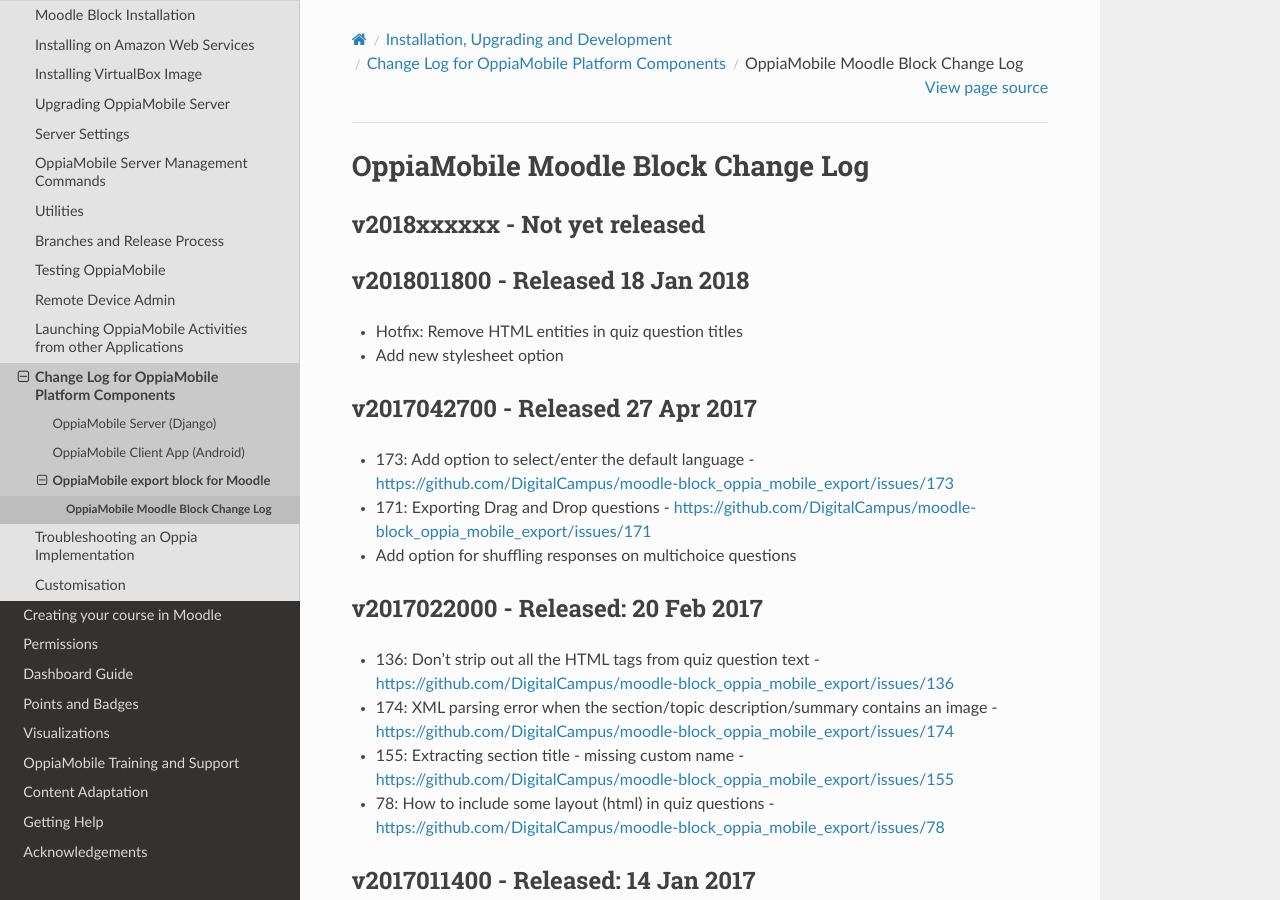
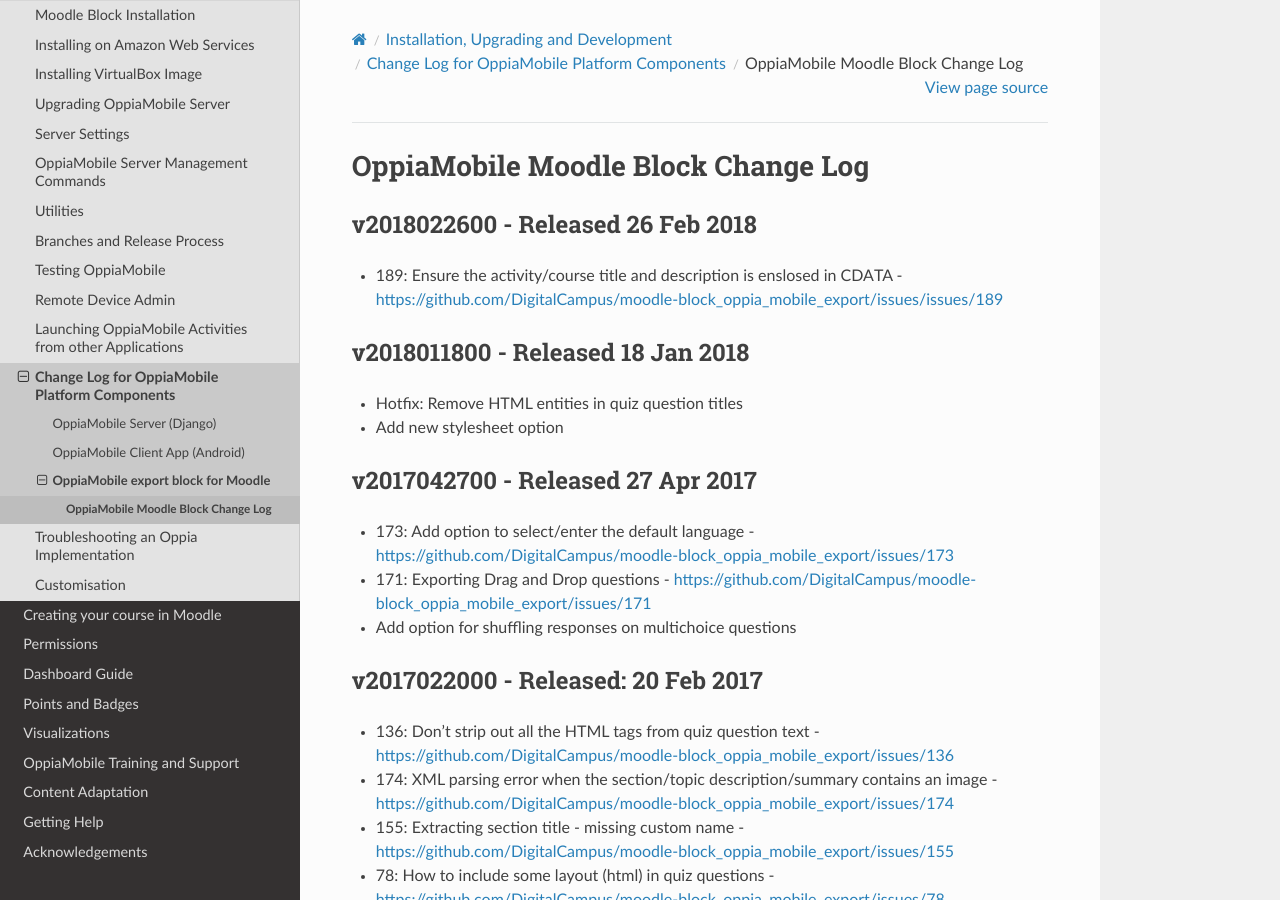
Before and after one commit to DigitalCampus/django-oppia, a Sphinx documentation site: the page built from docs/dev/changelog_moodleblock.rst, in a window 1280 px wide and 900 px high. Built offline with Sphinx 7.4.7 and the Read the Docs theme 2.0.0, drawn with Linux system fonts in a browser that asks for light colours; the version number is read from the project's files by our own code.

Commit message:
update docs

```diff
--- a/docs/dev/changelog_moodleblock.rst
+++ b/docs/dev/changelog_moodleblock.rst
@@ -2,12 +2,12 @@
 =====================================
 
 
-.. _blockv2018xxxxxx:
+.. _blockv2018022600:
 
-v2018xxxxxx -  Not yet released
+v2018022600 -  Released 26 Feb 2018
 -------------------------------------
 
-
+* 189: Ensure the activity/course title and description is enslosed in CDATA - https://github.com/DigitalCampus/moodle-block_oppia_mobile_export/issues/issues/189
 
 .. _blockv2018011800:
 
```
